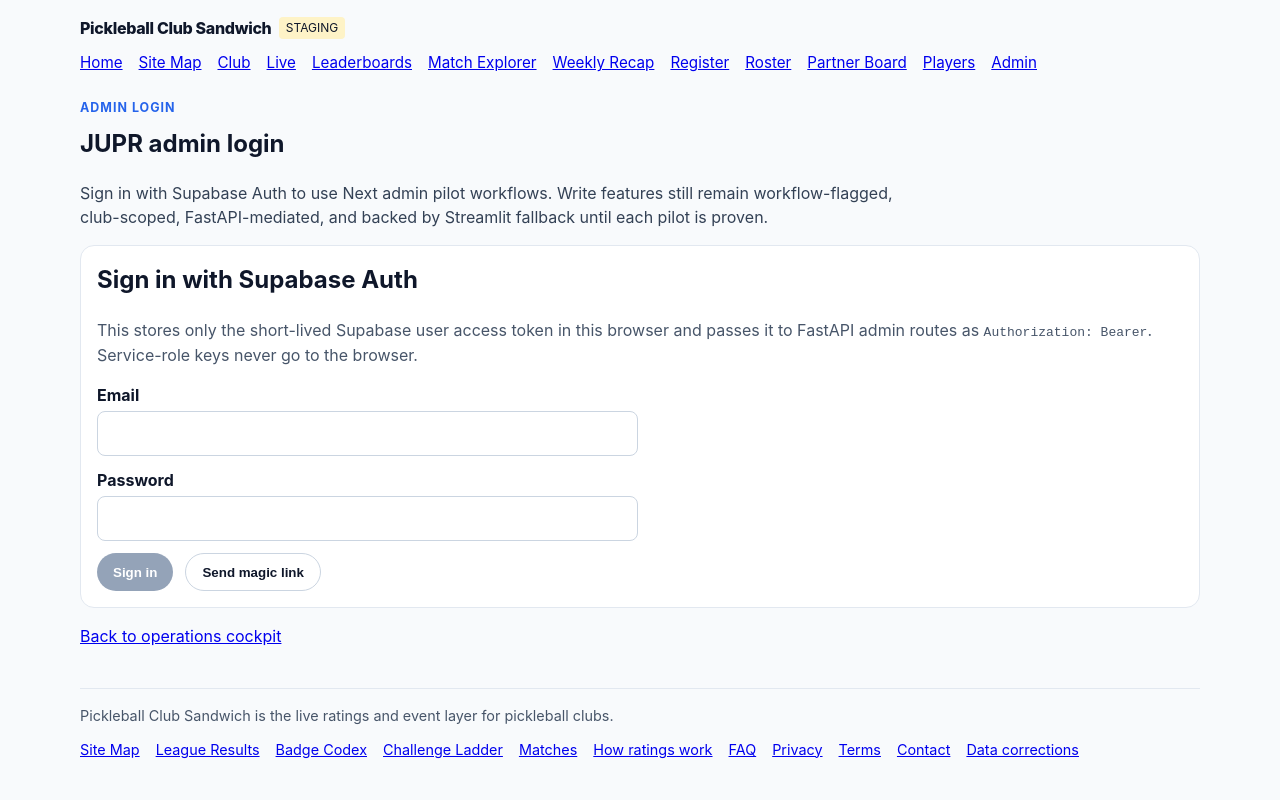
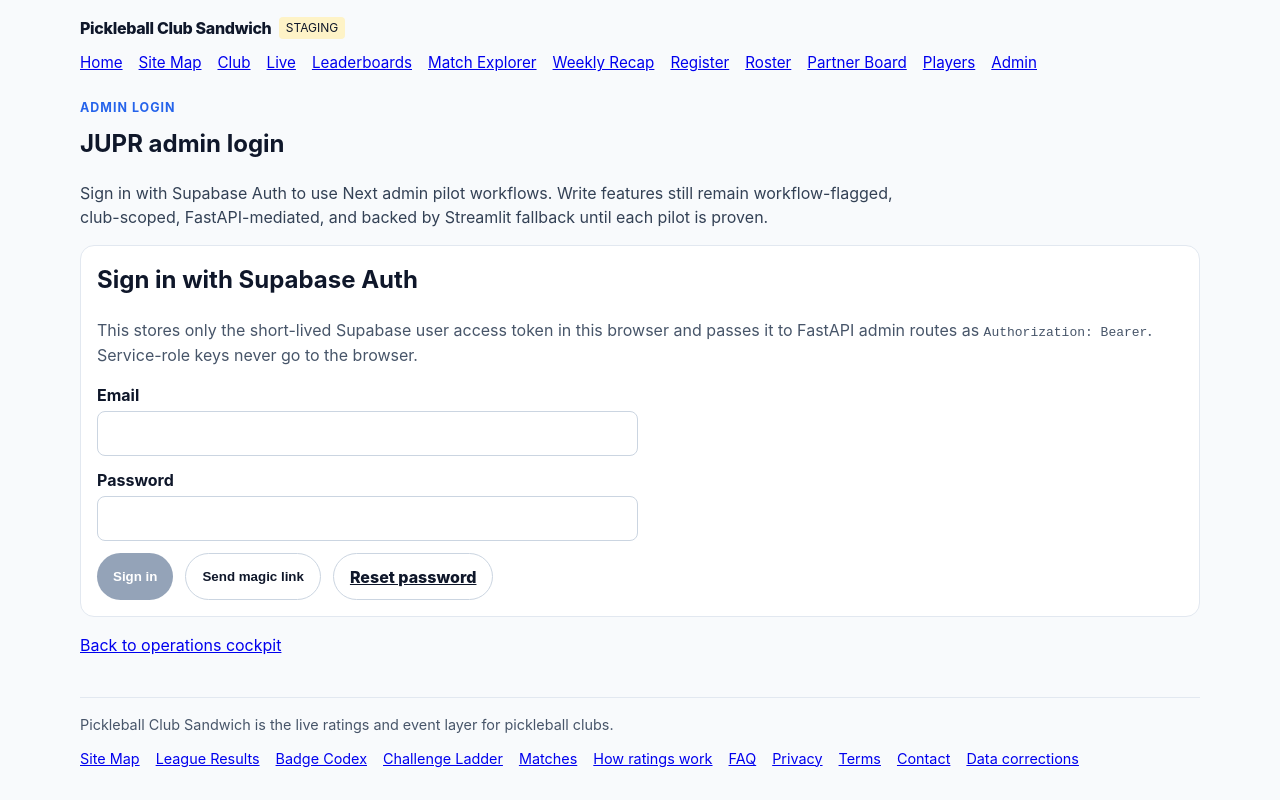
Before and after one commit to pickleballattrespalapas/JUPR, a Next.js app in the folder apps/web/: page /admin/login in a window 1280 px wide. Built offline with nearby package versions, Linux system fonts and the light colour scheme; no server answers.

Commit message:
Link admin login to password reset

```diff
--- a/apps/web/app/admin/login/AdminLoginForm.tsx
+++ b/apps/web/app/admin/login/AdminLoginForm.tsx
@@ -142,6 +142,7 @@ export default function AdminLoginForm() {
             {busy ? "Working…" : "Sign in"}
           </button>
           <button type="button" onClick={onMagicLink} disabled={busy || !email} style={ghostButtonStyle}>Send magic link</button>
+          <Link href="/admin/reset-password" style={ghostButtonStyle}>Reset password</Link>
         </div>
       </form>
       {message ? <p style={{ color: message.includes("sent") || message.includes("Signed") ? "#166534" : "#b91c1c" }}>{message}</p> : null}
```
